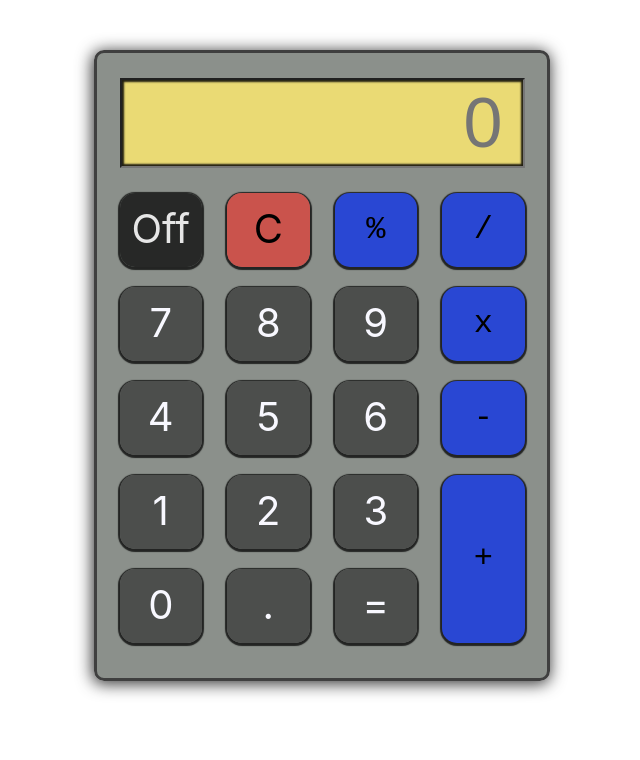
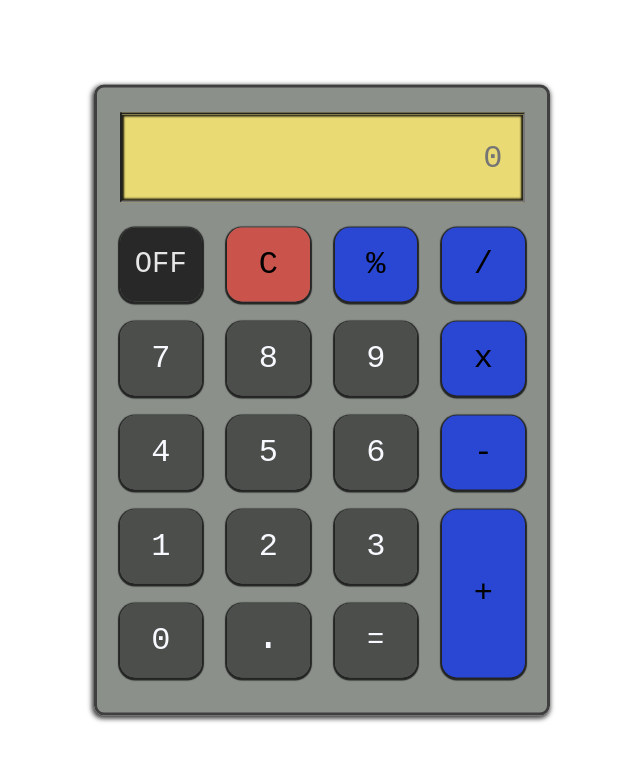
Before and after one commit to Ttante/react-calculator, a React (Create React App) app: page / in a window 1280 px wide. Shown: the top 760 px of the page, without its empty margins (318-958 px from the left). Built offline with nearby package versions, Linux system fonts and the light colour scheme.

Commit message:
refactor(): fix decimal input issue, remove input lib

```diff
--- a/package.json
+++ b/package.json
@@ -5,9 +5,9 @@
   "dependencies": {
     "mathjs": "^6.2.3",
     "node-sass": "^4.13.0",
+    "numeral": "^2.0.6",
     "react": "^16.11.0",
     "react-dom": "^16.11.0",
-    "react-number-format": "^4.3.1",
     "react-scripts": "3.2.0"
   },
   "scripts": {
--- a/src/components/Calculator.js
+++ b/src/components/Calculator.js
@@ -1,54 +1,42 @@
-import React, { useRef, useState, useEffect } from 'react';
-
-import NumberFormat from 'react-number-format';
-
+import React, { useState } from 'react';
+import numeral from 'numeral'
 import { evaluate } from 'mathjs'
 
 import NumberButton from './NumberButton';
 import OffButton from './OffButton';
 import DecimalButton from './DecimalButton';
-import OperandButton from './OperandButton';
+import OperatorButton from './OperatorButton';
 
 import './Calculator.scss';
 
-const MAX_DISPLAY_LENGTH = 10
-
 function Calculator () {
   const [displayValue, setDisplayValue] = useState('')
-  const [previousValue, setPreviousValue] = useState('')
   const [currentOperation, setCurrentOperation] = useState(null)
-  // const [previousOperation, setPreviousOperation] = useState('')
   const [pressedBtn, setPressedBtn] = useState('')
-  let displayInputRef = useRef(null)
   const [expression, setExpression] = useState('')
-  const [initialValue, setInitialValue] = useState('0')
+  const [initialValue, setInitialValue] = useState(0)
 
+  const zeroTotal = (val) => {
+    return parseFloat(val) - parseInt(val) === 0
+  }
 
-  useEffect(() => {
-    console.log('displayInputRef: ', displayInputRef)
-    if (displayInputRef.current) {
-      displayInputRef.current.focus()
+  const endsWithDecimal = (val) => {
+    return displayValue && '.' === displayValue.slice(-1)
+  }
+
+  const addDecimalToDisplay = () => {
+    if (displayValue && displayValue.includes('.')) {
+      return
     }
-  })
 
-  const addDecimalPoint = () => {
-    const test = parseFloat(displayValue) - parseInt(displayValue)
-    console.log('test: ', test)
-    if (!displayValue || (parseFloat(displayValue) - parseInt(displayValue)) === 0) {
-      if (null === currentOperation) {
-        setExpression('')
-        setInitialValue(0)
-      }
-      console.log('wtf', (displayValue || '0') + '.')
-      setDisplayValue((displayValue || '0') + '.')
-      if (!displayValue) {
-        setInitialValue('0.')
+    if (!displayValue || zeroTotal(displayValue)) {
+      if (!displayValue || !endsWithDecimal(displayValue)) {
+        setDisplayValue((displayValue || '0') + '.')
       }
     }
   }
 
   const addNumber = (num) => {
-    // console.log('the num: ', num, currentOperation)
     if (null === currentOperation) {
       setExpression('')
       setInitialValue(0)
@@ -62,159 +50,142 @@ function Calculator () {
 
   const clearCalculator = () => {
     setCurrentOperation(null)
-    setDisplayValue('')
-    setInitialValue('0')
+    setDisplayValue('0')
+    setInitialValue(0)
     setExpression('')
   }
 
   const handleEquals = () => {
-
     const intermediateExpression = expression + displayValue
     setCurrentOperation(null)
-    // console.log('intermediateExpression: ', intermediateExpression)
 
     try {
       let result = evaluate(intermediateExpression)
       if (!Number.isFinite(result) || Number.isNaN(result)) {
         result = 0
       }
-      console.log(result)
-      console.log('result.length: ', result.length)
-      setInitialValue(result.toPrecision(6))
+
+      setInitialValue(result)
       setExpression(result)
       setDisplayValue('')
     } catch (err) {
-      // setDisplayValue(displayValue)
+      //
     }
-
   }
 
   const handleTextChange = (val) => {
     const allowedValues = /[0-9|+|-|*|/|%|.]+/g
-    console.log('hello')
-    console.log('val: ', val)
+
     if (val && !allowedValues.test(val)) {
       return null
     }
 
-    console.log('currOperation: ', currentOperation)
-
     if (null === currentOperation) {
       setExpression('')
     }
+
     setDisplayValue(val)
     setCurrentOperation(null)
   }
 
-
-
-  const atMaxDisplayLength = () => {
-    return displayValue.length >= MAX_DISPLAY_LENGTH
-  }
-
-  // console.log('displayValue: ', displayValue)
-  let initStr = initialValue.toString()
-  console.log('initStr.length: ', initStr.length)
-
-  const trimResult = (result) => {
-    let trimmedResult = result.toString()
-
-    return trimmedResult
-  }
-
   const setOperation = (operation) => {
-    console.log('currentOperation: ', currentOperation)
+    let operationInput = operation
+    const endsWithOperator = /[+|%|*|-|\/]$/;
 
     if ('%' === operation) {
-      operation = '*0.01*'
+      operationInput = '*0.01*'
     }
 
-    setCurrentOperation(operation)
+    setCurrentOperation(operationInput)
 
     let intermediateExpression = expression + displayValue
-    console.log('intermediateExpression: ', intermediateExpression)
 
-    try {
-      let result = evaluate(intermediateExpression)
-      if (!Number.isFinite(result) || Number.isNaN(result)) {
-        result = 0
+    if (endsWithOperator.test(intermediateExpression)) {
+      const exp = intermediateExpression.substring(0, intermediateExpression.length - 1)
+      setExpression(exp + operationInput)
+    } else {
+      try {
+        let result = evaluate(intermediateExpression)
+        if (!Number.isFinite(result) || Number.isNaN(result)) {
+          result = 0
+        }
+        setInitialValue(result)
+      } catch (err) {
+        console.log(err)
       }
-      console.log('initial value', result)
-      setInitialValue(trimResult(result))
-    } catch (err) {
-      console.log(err)
-      // setDisplayValue(displayValue)
+      setExpression(intermediateExpression + operationInput)
     }
 
-    setExpression(intermediateExpression + operation)
-
-
     setDisplayValue('')
-
-
-
   }
-
 
   const turnOffCalculator = () => {
     setDisplayValue('')
+    setInitialValue(0)
+    setCurrentOperation(null)
   }
 
-
+  const placeholderFormat = (val) => {
+    if (val) {
+      let decimals = 0
+      try {
+        decimals = String(val).split('.')[1].length || 0
+      } catch (err) {}
+      return numeral(val).format(decimals < 24 ? '0,0.'+Array(decimals).fill(0).join('') : '0,0.0e+0')
+    }
+  }
 
   return (
     <div className="calculator">
-      <NumberFormat
-        thousandSeparator={true}
+      <input
         type="text"
-        displayType="input"
         className="display"
         onChange={(e) => { handleTextChange(e.target.value) } }
-        value={displayValue}
-        getInputRef={(el) => { displayInputRef = el }}
-        placeholder={initialValue}
+        value={ displayValue }
+        placeholder={ placeholderFormat(initialValue) || '0' }
       />
 
       <div className="btn-wrap">
         <OffButton customClass="grid-1 off" powerOff={turnOffCalculator.bind(this)} />
+
         <div
           className={`btn clear grid-2 ${pressedBtn === 'clear' ? 'pressed' : ''}`}
-          onClick={() => { clearCalculator()} }
-          onMouseDown={() => { setPressedBtn('clear')} }
-          onMouseUp={() => { setPressedBtn('')} }
-          >
-            C
-        </div>
-        <OperandButton customClass="grid-3 percent" operator="%" setOperation={setOperation.bind(this)} />
-        <OperandButton customClass="grid-4 divide" operator="/" setOperation={setOperation.bind(this)} />
+          onPointerDown={() => { setPressedBtn('clear') }}
+          onPointerUp={() => { clearCalculator(); setPressedBtn('') }}
+        />
 
-        <NumberButton customClass="grid-5" addNumber={addNumber.bind(this)} number="7" />
-        <NumberButton customClass="grid-6" addNumber={addNumber.bind(this)} number="8" />
-        <NumberButton customClass="grid-7" addNumber={addNumber.bind(this)} number="9" />
-        <OperandButton customClass="grid-8 multiply" operator="*" setOperation={setOperation.bind(this)} />
+        <OperatorButton operator="%" customClass="grid-3 percent" setOperation={ setOperation } />
+        <OperatorButton operator="/" customClass="grid-4 divide" setOperation={ setOperation } />
 
-        <NumberButton customClass="grid-9" addNumber={addNumber.bind(this)} number="4" />
-        <NumberButton customClass="grid-10" addNumber={addNumber.bind(this)} number="5" />
-        <NumberButton customClass="grid-11" addNumber={addNumber.bind(this)} number="6" />
-        <OperandButton customClass="grid-12 minus" operator="-" setOperation={setOperation.bind(this)} />
+        <NumberButton number="7" customClass="grid-5" addNumber={ addNumber } />
+        <NumberButton number="8" customClass="grid-6" addNumber={ addNumber } />
+        <NumberButton number="9" customClass="grid-7" addNumber={ addNumber } />
 
-        <NumberButton customClass="grid-13" addNumber={addNumber.bind(this)} number="1" />
-        <NumberButton customClass="grid-14" addNumber={addNumber.bind(this)} number="2" />
-        <NumberButton customClass="grid-15" addNumber={addNumber.bind(this)} number="3" />
-        <OperandButton customClass="grid-16 plus" operator="+" setOperation={setOperation} />
+        <OperatorButton operator="*" customClass="grid-8 multiply" setOperation={setOperation.bind(this)} />
 
-        <NumberButton customClass="grid-17" addNumber={addNumber.bind(this)} number="0" />
-        <DecimalButton customClass="grid-18" addDecimal={addDecimalPoint} />
+        <NumberButton number="4" customClass="grid-9" addNumber={ addNumber } />
+        <NumberButton number="5" customClass="grid-10" addNumber={ addNumber } />
+        <NumberButton number="6" customClass="grid-11" addNumber={ addNumber } />
+
+        <OperatorButton operator="-" customClass="grid-12 minus" setOperation={setOperation.bind(this)} />
+
+        <NumberButton number="1" customClass="grid-13" addNumber={ addNumber } />
+        <NumberButton number="2" customClass="grid-14" addNumber={ addNumber } />
+        <NumberButton number="3" customClass="grid-15" addNumber={ addNumber } />
+
+        <OperatorButton operator="+" customClass="grid-16 plus" setOperation={setOperation} />
+
+        <NumberButton number="0" customClass="grid-17" addNumber={ addNumber } />
+
+        <DecimalButton customClass="grid-18" addDecimal={addDecimalToDisplay} />
+
         <div
-          className={`btn bottom-row equals grid-19 ${pressedBtn === 'equals' ? 'pressed' : ''}`}
-          onClick={() => { handleEquals() } }
-          onMouseDown={() => {setPressedBtn('equals')}}
-          onMouseUp={() => {setPressedBtn('')}}
-          >
-            =
-          </div>
+          className={`btn equals grid-19 ${pressedBtn === 'equals' ? 'pressed' : ''}`}
+          onClick={() => { handleEquals() }}
+          onMouseDown={() => { setPressedBtn('equals') }}
+          onMouseUp={() => { setPressedBtn('') }}
+        />
       </div>
-
     </div>
   )
 }
--- a/src/components/Calculator.scss
+++ b/src/components/Calculator.scss
@@ -1,21 +1,32 @@
 .calculator {
   border-radius: 10px;
-  box-shadow: -1px 2px 16px 1px rgba(0,0,0,0.79);
-  -webkit-box-shadow: -1px 2px 16px 1px rgba(0,0,0,0.79);
-  -moz-box-shadow: -1px 2px 16px 1px rgba(0,0,0,0.79);
+  box-shadow: -1px 2px 5px 1px rgba(0,0,0,0.79);
 
   background: rgba(25, 35, 24, 0.5);
   border: 3px solid #3f3f3f;
+  user-select: none;
+  font-family: monospace;
 
 
-  height: 600px;
-  margin: 50px auto;
+  height: 100%;
+  max-height: 600px;
+  //margin: 5% auto;
   padding-top: 25px;
-  width: 450px;
+  width: 90%;
+  max-width: 450px;
+  display: block;
+  position: absolute;
+  top: 50%;
+  left: 50%;
+  transform: translate(-50%, -50%);
+
+  input {
+    font-size: 1rem;
+  }
 
 
   .btn-wrap {
-    display: grid;
+    display: inline-grid;
     grid-template-columns: repeat(4, 1fr);
     grid-template-rows: repeat(5, 1fr);
     grid-column-gap: 25px;
@@ -57,6 +68,21 @@
     display: inline-block;
     font-size: 40px;
 
+    &.number {
+      position: relative;
+      &:after {
+        content: attr(data-number);
+        top: 50%;
+        display: block;
+        position: absolute;
+        transform: translate(-50%, -50%);
+        left: 50%;
+        font-family: monospace;
+        font-size: 2rem;
+        line-height: 2rem;
+      }
+    }
+
     &.pressed {
       -webkit-box-shadow: inset 0px 5px 3px 2px rgba(0, 0, 0, 0.75);
       -moz-box-shadow: inset 0px 5px 3px 2px rgba(0, 0, 0, 0.75);
@@ -66,6 +92,20 @@
     &.off {
       background: #000000b8;
       color: #e6e6e6;
+      text-transform: uppercase;
+      position: relative;
+
+      &:after {
+        content: 'off';
+        top: 50%;
+        display: block;
+        position: absolute;
+        transform: translate(-50%, -50%);
+        left: 50%;
+        font-family: monospace;
+        font-size: 1.8rem;
+        line-height: 2rem;
+      }
     }
 
     &.operand {
@@ -89,12 +129,43 @@
     &.clear {
       background: rgba(230, 57, 50, 0.7);
       color: #000;
+      position: relative;
+      padding-top: 0;
+      text-transform: uppercase;
+
+      &:after {
+        content: 'c';
+        top: 50%;
+        display: block;
+        position: absolute;
+        transform: translate(-50%, -50%);
+        left: 50%;
+        font-family: monospace;
+        font-size: 2rem;
+        line-height: 2rem;
+      }
     }
 
     &.plus {
       padding-top: 55%;
       &:after {
         content: "+";
+      }
+    }
+
+    &.equals {
+      position: relative;
+
+      &:after {
+        content: '=';
+        top: 50%;
+        display: block;
+        position: absolute;
+        transform: translate(-50%, -50%);
+        left: 50%;
+        font-family: monospace;
+        font-size: 1.8rem;
+        line-height: 2rem;
       }
     }
 
@@ -124,7 +195,8 @@
     box-shadow: inset 0px 0px 2px 2px rgba(0, 0, 0, 0.86);
     box-sizing: border-box;
     background: #eada74;
-    font-size: 70px;
+    font-family: monospace;
+    font-size: 2rem;
     height: 90px;
     margin: 0 auto 25px auto;
     width: 90%;
--- a/src/components/NumberButton.js
+++ b/src/components/NumberButton.js
@@ -6,12 +6,12 @@ function NumberButton ({ addNumber, customClass, number }) {
   const [isPressed, setIsPressed] = useState(false)
   return (
     <div
+      data-number={String(number)}
       className={`btn number ${customClass} ${isPressed ? 'pressed' : ''}`}
-      onClick={() => { console.log('number: ', number); addNumber(number)} }
-      onMouseDown={() => {setIsPressed(true)}}
-      onMouseUp={() => {setIsPressed(false)}}
+      // onClick={() => { console.log('number: ', number); addNumber(number)} }
+      onPointerDown={() => { addNumber(number); setIsPressed(true)}}
+      onPointerUp={() => {setIsPressed(false)}}
     >
-      {number}
     </div>
   )
 }
--- a/src/components/OffButton.js
+++ b/src/components/OffButton.js
@@ -5,10 +5,8 @@ function OffButton ({ customClass, powerOff }) {
   return (
       <div
         className={`btn off ${customClass} ${isPressed ? 'pressed' : ''}`}
-        onMouseDown={() => {setIsPressed(true)}}
-        onMouseUp={() => {setIsPressed(false)} }
-        onClick={() => { powerOff() }}>
-      Off
+        onPointerDown={() => {setIsPressed(true)}}
+        onPointerUp={() => { powerOff(); setIsPressed(false)} }>
     </div>
   )
 }
--- a/src/components/OperandButton.js
+++ b/src/components/OperatorButton.js
@@ -5,9 +5,9 @@ function OperandButton ({ customClass, operator, setOperation }) {
   return (
     <div
       className={`btn operand ${customClass} ${isPressed ? 'pressed' : ''}`}
-      onClick={() => { console.log('click'); setOperation(operator)} }
-      onMouseDown={() => {setIsPressed(true)}}
-      onMouseUp={() => {setIsPressed(false)}}
+      // onPointerDown={() => { console.log('click'); setOperation(operator)} }
+      onPointerDown={() => { setOperation(operator); setIsPressed(true)}}
+      onPointerUp={() => {setIsPressed(false)}}
     >
       {/* {operator} */}
     </div>
```
Also changed, not shown: 1 other file (tests, documents, lock files or other folders).
